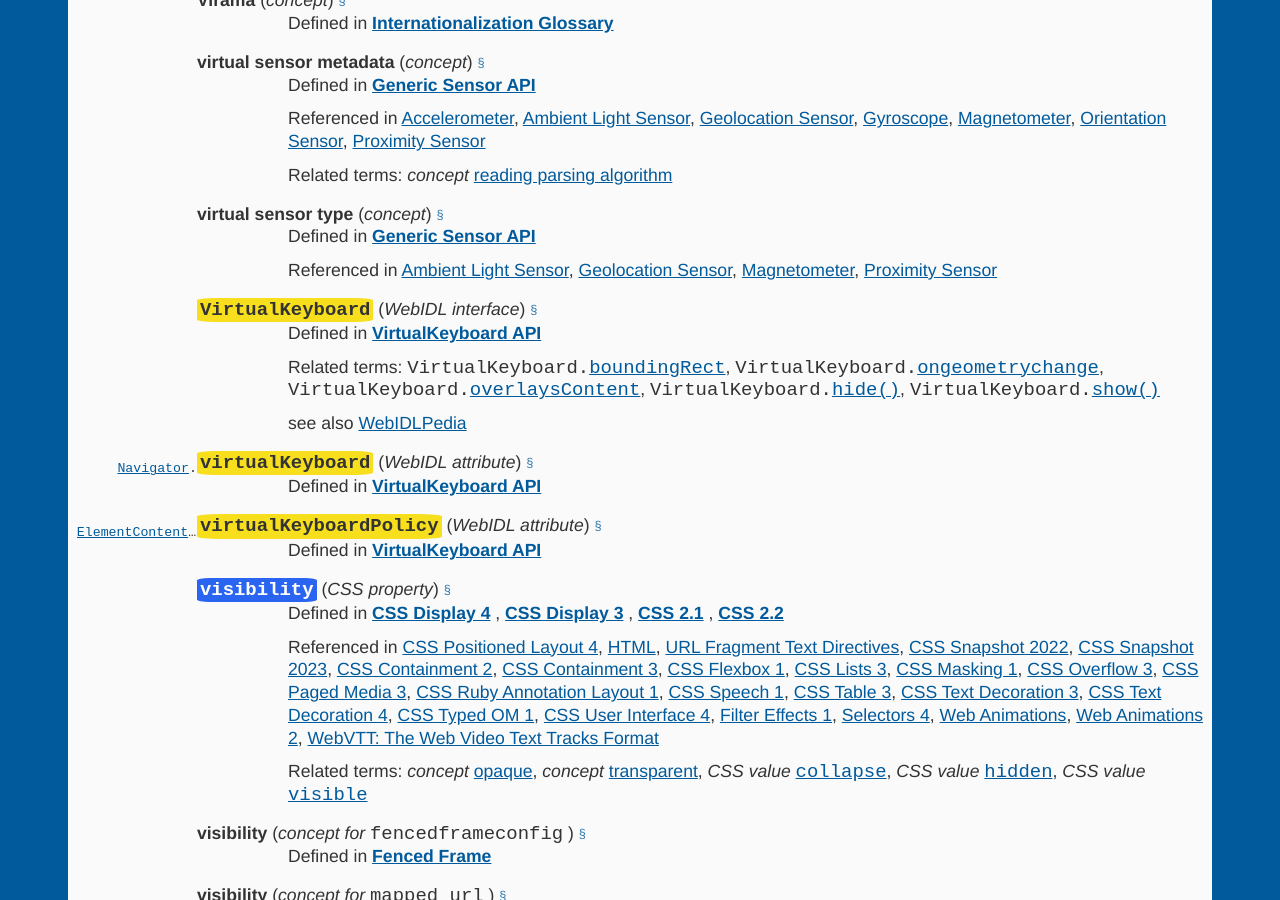
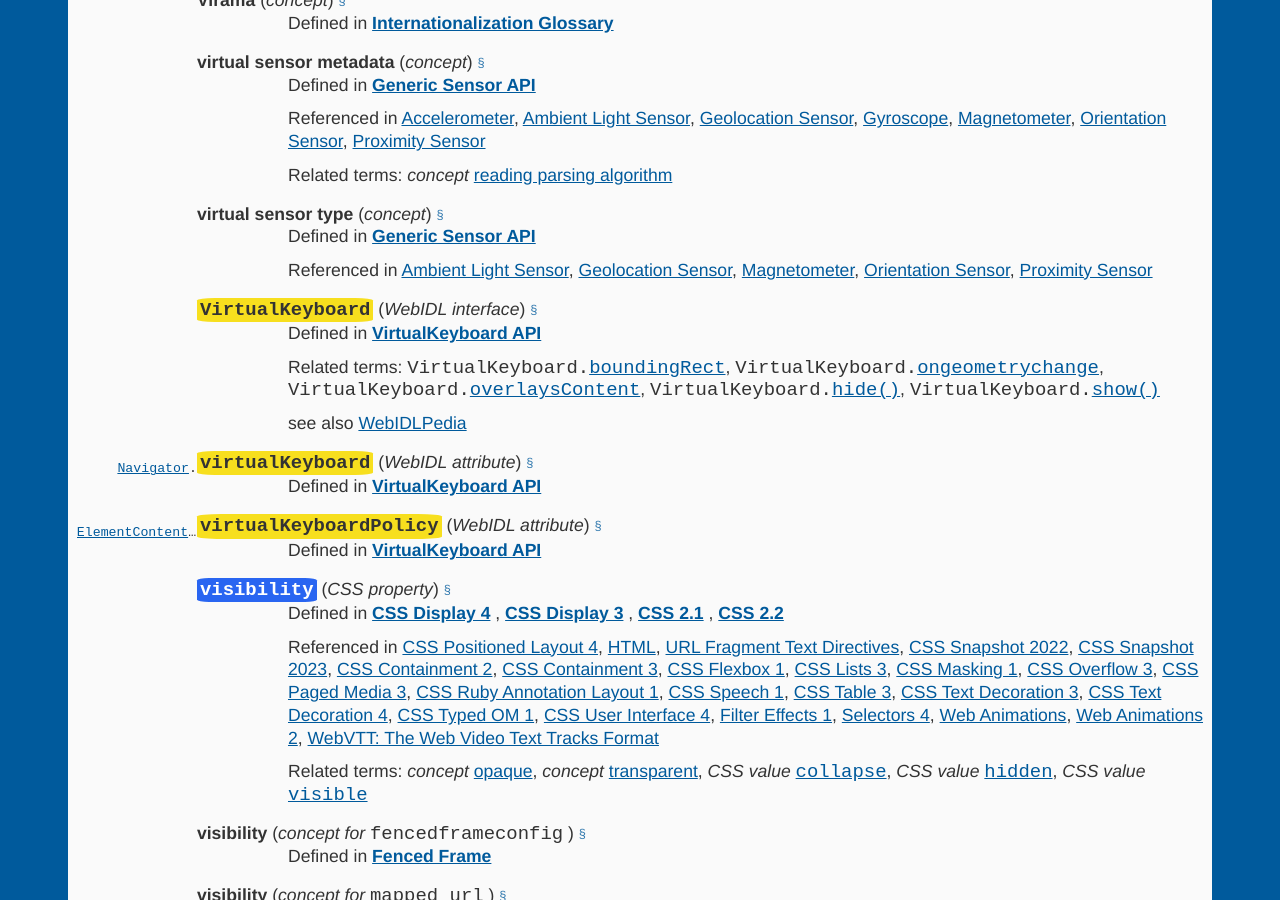
Before and after one commit to dontcallmedom/webdex, a Jekyll site: the page built from v.html, in a window 1280 px wide and 900 px high, scrolled down 34799 px. Built offline with Jekyll 4.4.1, drawn with Linux system fonts in a browser that asks for light colours.

Commit message:
Automatic update

```diff
--- a/v.html
+++ b/v.html
@@ -3145,6 +3145,7 @@ layout: base
                     <a href=https:&#x2F;&#x2F;w3c.github.io&#x2F;ambient-light&#x2F; title='virtual sensor type is referenced by Ambient Light Sensor'>Ambient Light Sensor</a>,
                     <a href=https:&#x2F;&#x2F;w3c.github.io&#x2F;geolocation-sensor&#x2F; title='virtual sensor type is referenced by Geolocation Sensor'>Geolocation Sensor</a>,
                     <a href=https:&#x2F;&#x2F;w3c.github.io&#x2F;magnetometer&#x2F; title='virtual sensor type is referenced by Magnetometer'>Magnetometer</a>,
+                    <a href=https:&#x2F;&#x2F;w3c.github.io&#x2F;orientation-sensor&#x2F; title='virtual sensor type is referenced by Orientation Sensor'>Orientation Sensor</a>,
                     <a href=https:&#x2F;&#x2F;w3c.github.io&#x2F;proximity&#x2F; title='virtual sensor type is referenced by Proximity Sensor'>Proximity Sensor</a></dd>
 
 
```
